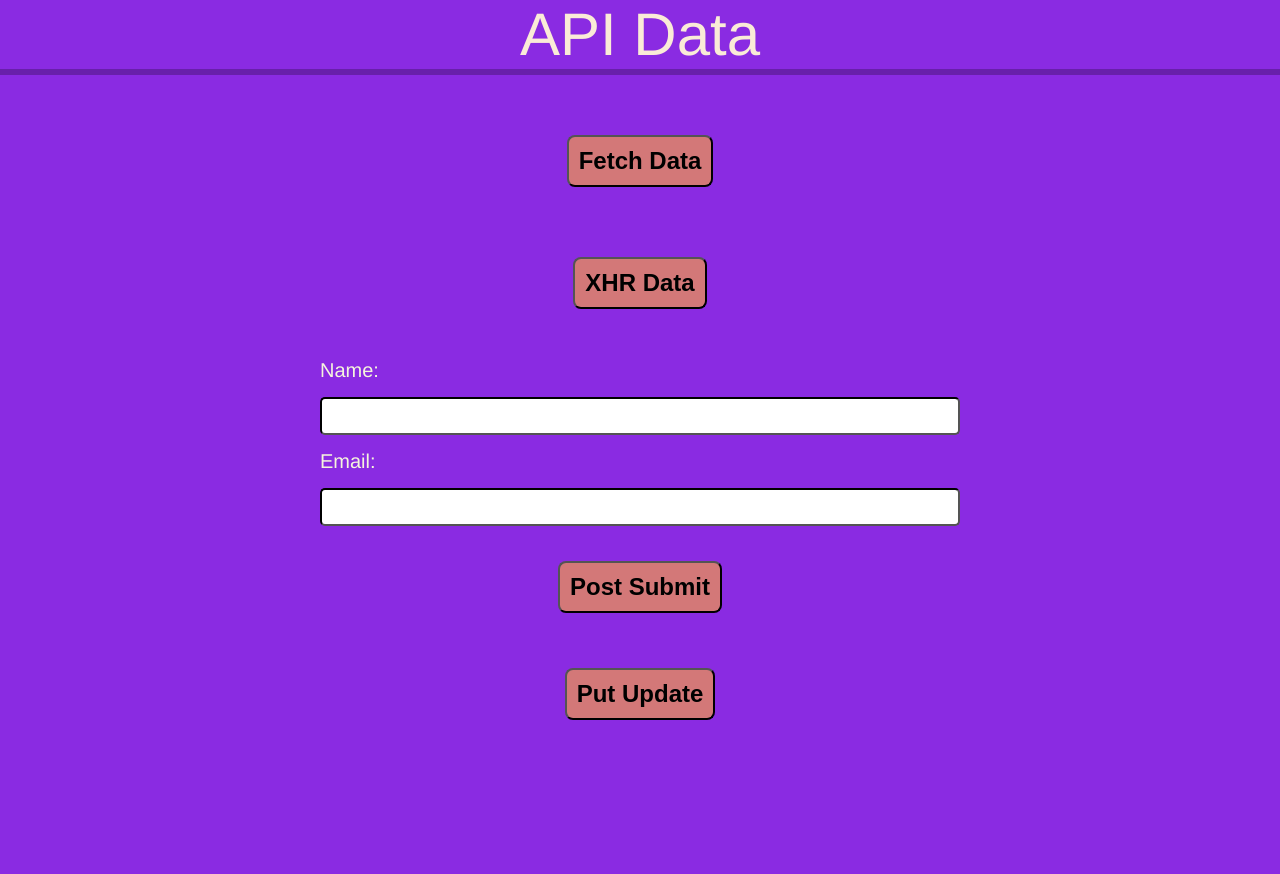
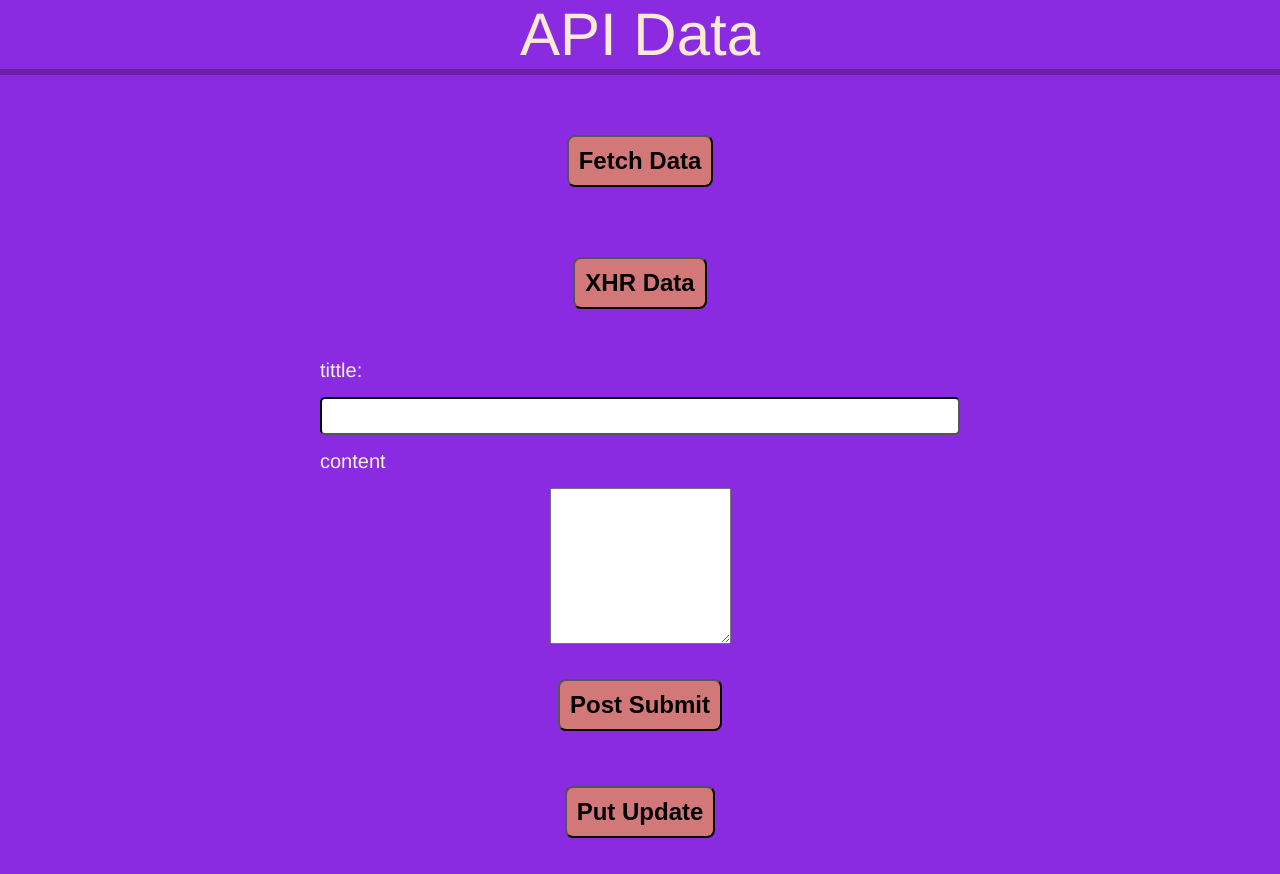
Before and after one commit to Lena-coder1/lab10, a plain HTML site: page index.html in a window 1280 px wide. Before the commit the page ends 800 px from the top, so only its background shows below. Drawn offline with Linux system fonts and the light colour scheme.

Commit message:
updated the form

```diff
--- a/index.html
+++ b/index.html
@@ -26,11 +26,11 @@
 
 
     <form id="userInfo">
-        <label for ="name"> Name: </label>
-        <input type="text" id="name" required/>
+        <label for ="tittle"> tittle: </label>
+        <input type="text" id="tittle" required/>
 
-        <label for ="email"> Email: </label>
-        <input type="email" id="email" required/>
+        <label for ="body">content </label>
+        <textarea id= "body" rows = "10"></textarea>
 
         <button type = "submit"> Post Submit </button>
         <button type="button" id ="updateBtn"> Put Update </button>
```
